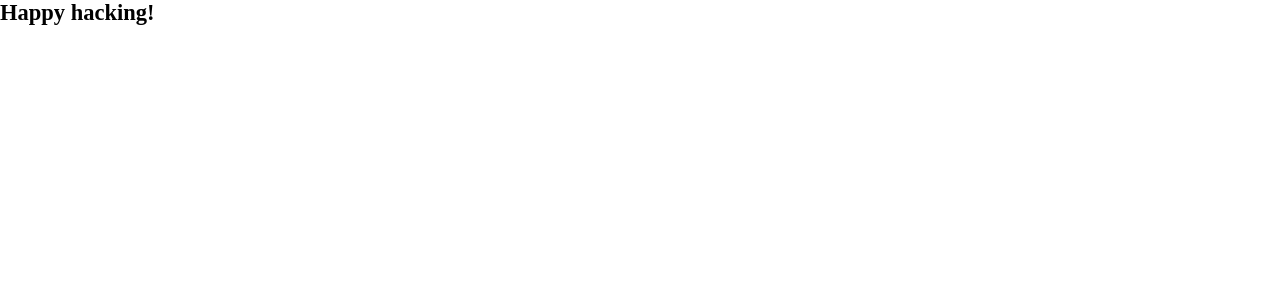
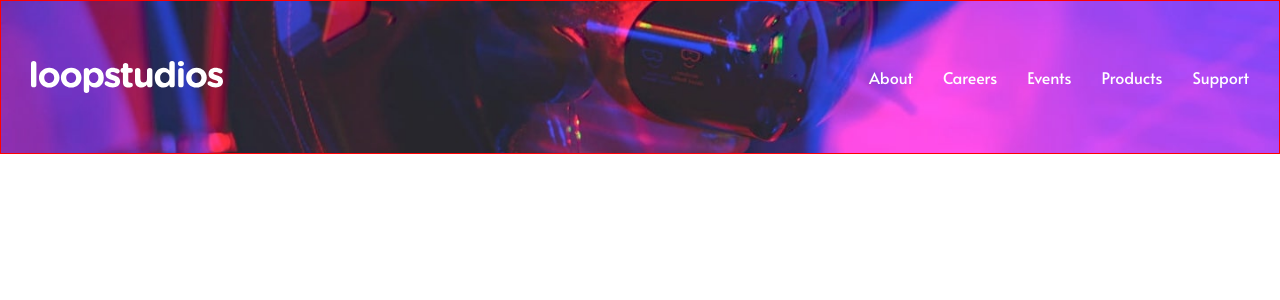
Before and after one commit to undstory/Loopstudios-landpage---Frontend-Mentor-, a React (Create React App) app: page / in a window 1280 px wide. Shown: the top 300 px of the page. Built offline with nearby package versions, Linux system fonts and the light colour scheme.

Commit message:
menu mobile added

```diff
--- a/public/index.html
+++ b/public/index.html
@@ -24,7 +24,11 @@
       work correctly both with client-side routing and a non-root public URL.
       Learn how to configure a non-root public URL by running `npm run build`.
     -->
+    <style>
+      @import url('https://fonts.googleapis.com/css2?family=Alata&family=Josefin+Sans:wght@300&display=swap');
+      </style>
     <title>React App</title>
+
   </head>
   <body>
     <noscript>You need to enable JavaScript to run this app.</noscript>
--- a/src/App.js
+++ b/src/App.js
@@ -1,18 +1,16 @@
 import React from 'react'
 import GlobalStyle from 'themes/GlobalStyle'
-import styled, { ThemeProvider } from 'styled-components'
-import { themes } from 'themes/Themes'
+import { theme } from 'themes/theme'
+import { ThemeProvider } from 'styled-components'
 
-const HeaderWrapper = styled.h2`
-  font-family: ${({ theme}) => theme.textFont}
-`;
+import Welcome from 'layouts/Welcome'
 
 const App = () => (
   <>
   <GlobalStyle />
-  <ThemeProvider theme={themes}>
+  <ThemeProvider theme={theme}>
     <>
-    <HeaderWrapper>Happy hacking!</HeaderWrapper>
+      <Welcome />
     </>
   </ThemeProvider>
 
--- /dev/null
+++ b/src/components/Navbar/Logo.js
@@ -0,0 +1,8 @@
+import React from 'react'
+import logo from 'images/logo.svg'
+
+const Logo = () => (
+    <img src={logo} alt="loopstudio's logo"/>
+)
+
+export default Logo
--- /dev/null
+++ b/src/components/Navbar/Menu.js
@@ -0,0 +1,46 @@
+import React from 'react'
+import styled from 'styled-components'
+
+const MenuWrapper = styled.ul`
+    display: flex;
+    flex-direction: row;
+
+    @media (max-width: 700px) {
+        display: none;
+    }
+`;
+
+const MenuItem = styled.li`
+    font-family: ${({ theme }) => theme.headerFont};
+    color: ${({ theme }) => theme.white};
+    margin-left: 3rem;
+    font-size: 1.6rem;
+    cursor: pointer;
+    position: relative;
+
+    &:hover {
+        &::after {
+        content: "";
+        border-bottom: 2px solid white;
+        position: absolute;
+        top: 2rem;
+        left: 30%;
+        width: 2rem;
+        height: 1rem;
+    }
+    }
+
+
+`;
+
+const Menu =() => (
+    <MenuWrapper>
+        <MenuItem>About</MenuItem>
+        <MenuItem>Careers</MenuItem>
+        <MenuItem>Events</MenuItem>
+        <MenuItem>Products</MenuItem>
+        <MenuItem>Support</MenuItem>
+    </MenuWrapper>
+)
+
+export default Menu
--- /dev/null
+++ b/src/components/Navbar/MenuMobile.js
@@ -0,0 +1,47 @@
+import React from 'react'
+import styled from 'styled-components'
+import Logo from 'components/Navbar/Logo';
+import closeBtn from 'images/icon-close.svg';
+
+const MobileMenuWrapper = styled.div`
+    background-color: ${({ theme }) => theme.black};
+    color: ${({ theme }) => theme.white};
+    position: absolute;
+    top: 0;
+    left: 0;
+    width: 100%;
+    height: 100vh;
+`;
+const MenuWrapper = styled.ul`
+    display: flex;
+    flex-direction: column;
+    color: ${({ theme }) => theme.white};
+`;
+
+const CloseButton = styled.button`
+    outline: none;
+    border: none;
+    background-color: transparent;
+`;
+
+const MenuItem = styled.li`
+    text-transform: uppercase;
+`;
+
+const MenuMobile = () => (
+    <MobileMenuWrapper>
+        <div>
+            <Logo />
+            <CloseButton><img src={closeBtn} alt="close button" /></CloseButton>
+        </div>
+        <MenuWrapper>
+            <MenuItem>About</MenuItem>
+            <MenuItem>Careers</MenuItem>
+            <MenuItem>Events</MenuItem>
+            <MenuItem>Products</MenuItem>
+            <MenuItem>Support</MenuItem>
+        </MenuWrapper>
+    </MobileMenuWrapper>
+
+)
+export default MenuMobile
--- /dev/null
+++ b/src/components/Navbar/Navbar.js
@@ -0,0 +1,49 @@
+import React, { useState } from 'react'
+import Logo from 'components/Navbar/Logo'
+import Menu from 'components/Navbar/Menu'
+import MenuMobile from 'components/Navbar/MenuMobile'
+import styled from 'styled-components'
+import hamburger from 'images/icon-hamburger.svg'
+
+
+const NavbarWrapper = styled.nav`
+    display: flex;
+    flex-direction: row;
+    justify-content: space-between;
+    align-items: center;
+    max-width: 1440px;
+    margin: 0 auto;
+    padding: 6rem 0;
+    position: relative;
+
+    @media (max-width: 1500px) {
+        padding-left: 3rem;
+        padding-right: 3rem;
+    }
+`;
+
+const HamburgerBtn = styled.button`
+    display: none;
+
+    @media (max-width: 700px) {
+        display: inline-block;
+        border: none;
+        background-color: transparent;
+        outline: none;
+        cursor: pointer;
+    }
+`;
+
+const Navbar = () => {
+    const [menuState, toggleVisibility] = useState(false);
+
+    return (
+        <NavbarWrapper>
+            <Logo />
+            <HamburgerBtn onClick={() => toggleVisibility(!menuState)}><img src={hamburger} alt="hamburger menu" /></HamburgerBtn>
+            { menuState === false ? <Menu /> : <MenuMobile />}
+        </NavbarWrapper>
+    )
+    }
+
+export default Navbar
--- /dev/null
+++ b/src/layouts/Welcome.js
@@ -0,0 +1,25 @@
+import React from 'react'
+import styled from 'styled-components'
+import backgroundPicture from 'images/desktop/image-hero.jpg'
+import Navbar from 'components/Navbar/Navbar'
+
+const MainWrapper = styled.section`
+    border: 1px solid red;
+    width: 100%;
+    height: 100%;
+    background-image: url(${(props) => props.background});
+    /* background-position: center center; */
+    background-size: cover;
+    background-repeat: no-repeat;
+
+`;
+
+
+const Welcome = () => (
+    <MainWrapper background={backgroundPicture}>
+        <Navbar />
+
+    </MainWrapper>
+)
+
+export default Welcome
--- a/src/themes/GlobalStyle.js
+++ b/src/themes/GlobalStyle.js
@@ -1,7 +1,7 @@
 import { createGlobalStyle } from "styled-components";
 
 const GlobalStyle = createGlobalStyle`
-@import url('https://fonts.googleapis.com/css2?family=Alata&family=Josefin+Sans:wght@300&display=swap');
+@import url('https://fonts.googleapis.com/css2?family=Alata&display=swap');
 
     *, *::after, *::before {
         box-sizing: border-box;
@@ -15,8 +15,12 @@ const GlobalStyle = createGlobalStyle`
 
     body {
         font-size: 1.5rem;
-        max-width: 1440px;
+        max-width: 1920px;
         margin: 0 auto;
+    }
+
+    ul {
+        list-style-type: none;
     }
 `;
 
--- a/src/themes/Themes.js
+++ b/src/themes/theme.js
@@ -1,4 +1,4 @@
-export const themes = {
+export const theme = {
     white: ' hsl(0, 0%, 100%)',
     black: 'hsl(0, 0%, 0%)',
     darkGray: 'hsl(0, 0%, 55%)',
```
Also changed, not shown: 1 other file (tests, documents, lock files or other folders).
